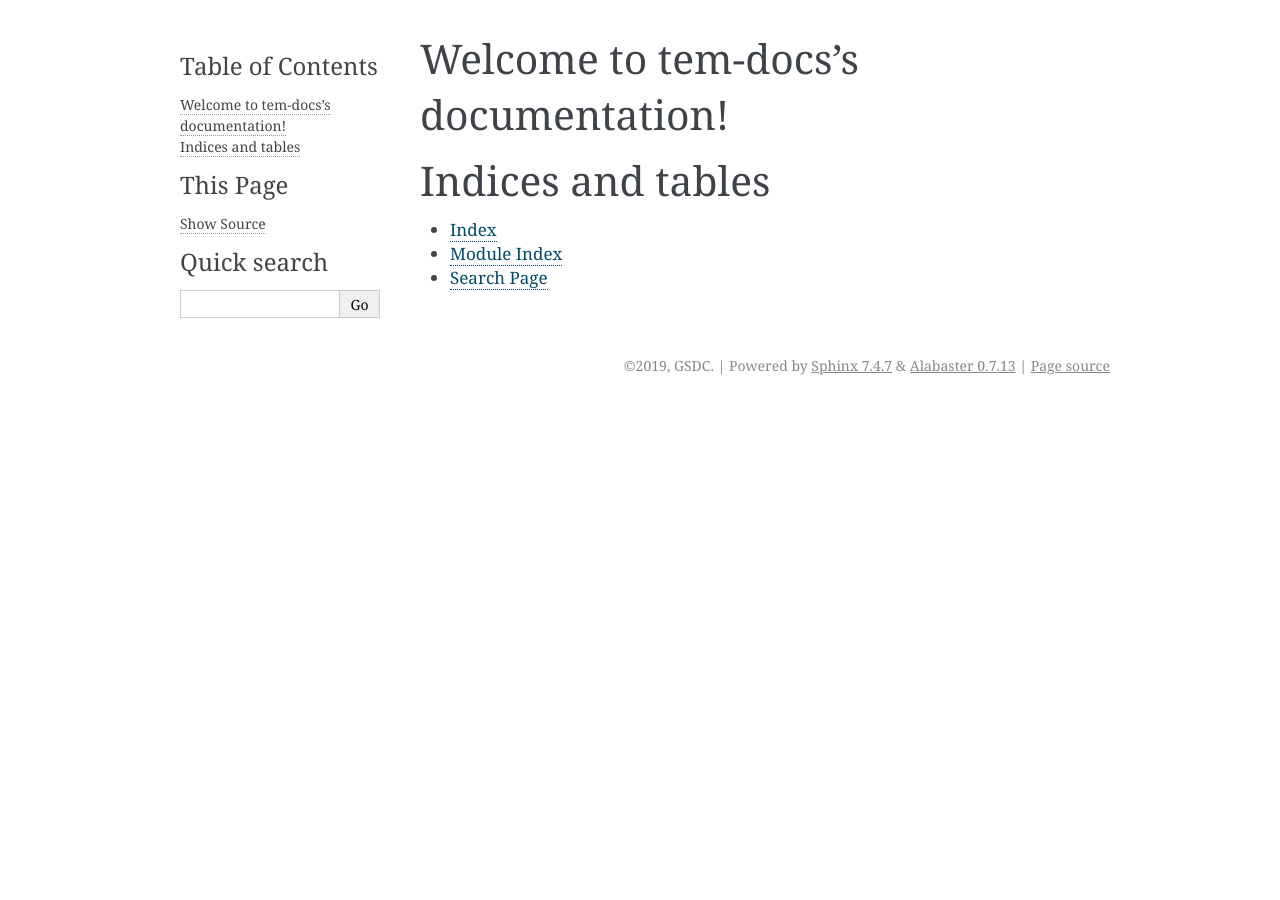
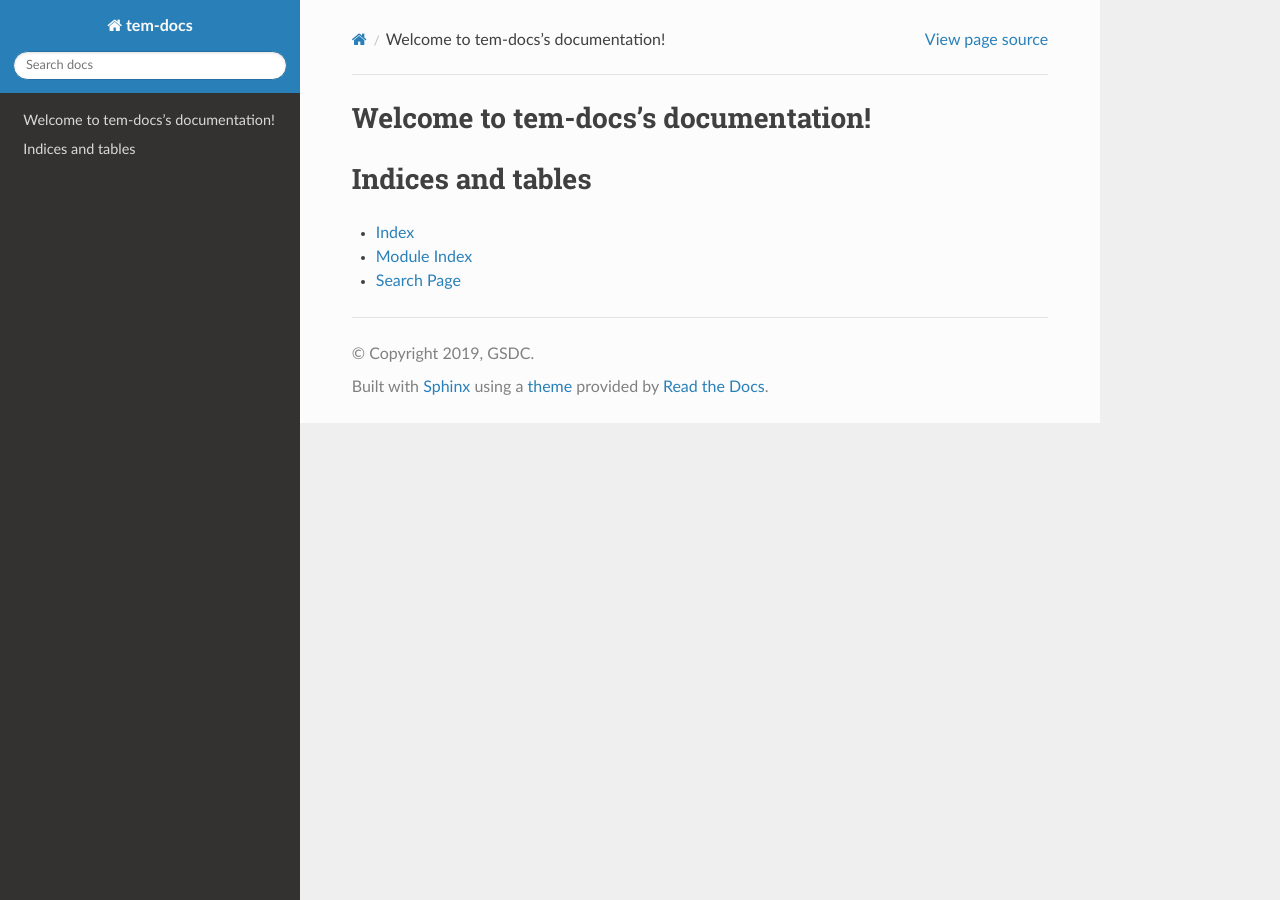
Before and after one commit to junglok/tem-docs, a Sphinx documentation site: the page built from docs/index.rst, in a window 1280 px wide. Built offline with Sphinx 7.4.7 and the Read the Docs theme 2.0.0, drawn with Linux system fonts in a browser that asks for light colours.

Commit message:
first commit

```diff
--- a/docs/conf.py
+++ b/docs/conf.py
@@ -48,6 +48,7 @@
     'sphinx.ext.ifconfig',
     'sphinx.ext.viewcode',
     'sphinx.ext.githubpages',
+    'recommonmark',
 ]
 
 # Add any paths that contain templates here, relative to this directory.
@@ -83,13 +84,30 @@
 # The theme to use for HTML and HTML Help pages.  See the documentation for
 # a list of builtin themes.
 #
-html_theme = 'alabaster'
+#html_theme = 'alabaster'
+html_theme = "sphinx_rtd_theme"
 
 # Theme options are theme-specific and customize the look and feel of a theme
 # further.  For a list of options available for each theme, see the
 # documentation.
 #
 # html_theme_options = {}
+html_theme_options = {
+  'canonical_url': '',
+  'analytics_id': '',  #  Provided by Google in your dashboard
+  'logo_only': False,
+  'display_version': True,
+  'prev_next_buttons_location': 'bottom',
+  'style_external_links': False,
+  'vcs_pageview_mode': '',
+  #'style_nav_header_background': 'white',
+  # Toc options
+  'collapse_navigation': True,
+  'sticky_navigation': True,
+  'navigation_depth': 4,
+  'includehidden': True,
+  'titles_only': False
+}
 
 # Add any paths that contain custom static files (such as style sheets) here,
 # relative to this directory. They are copied after the builtin static files,
```
